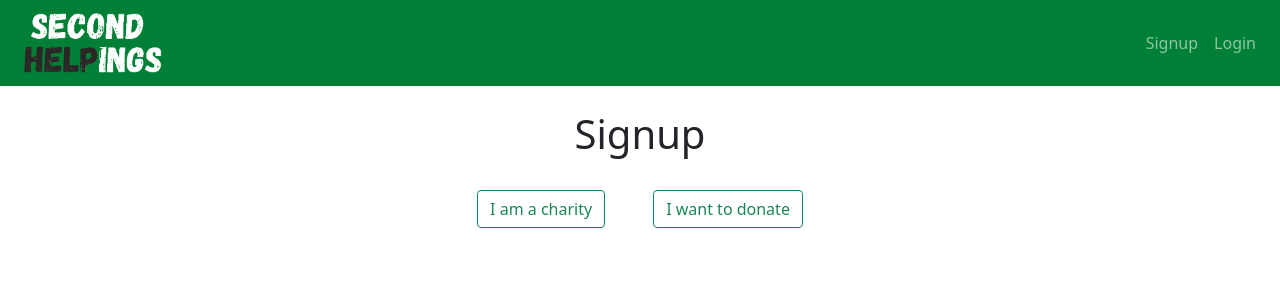
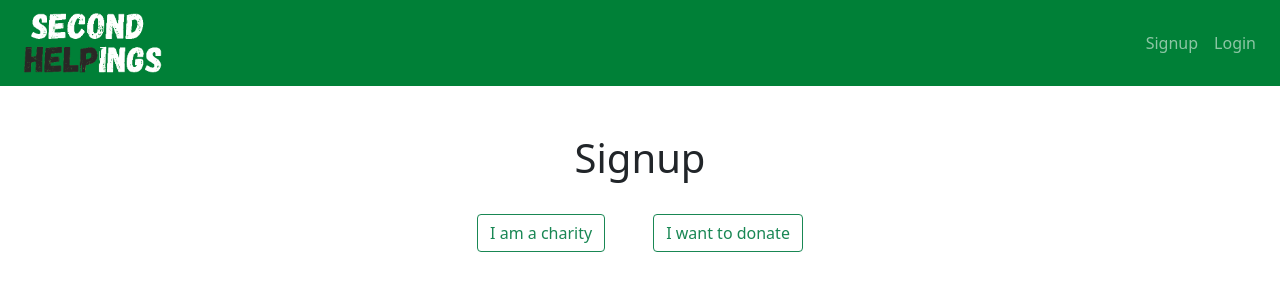
Before and after one commit to Nicola-Carroll/tech_for_good, a React (Create React App) app in the folder client/: page /signup in a window 1280 px wide. Shown: the top 300 px of the page. Built offline with nearby package versions, Linux system fonts and the light colour scheme; no server answers.

Commit message:
unified headers and header spacing

```diff
--- a/client/src/pages/create-user.component.js
+++ b/client/src/pages/create-user.component.js
@@ -34,7 +34,7 @@ export default class Signup extends Component {
 
   render() {
     return (
-      <div className="m-4">
+      <div className="m-5">
         {this.renderHeader()}
         <div className="text-center">
           <button
--- a/client/src/pages/login.component.js
+++ b/client/src/pages/login.component.js
@@ -10,7 +10,7 @@ export default class Login extends Component {
           {({ loginUser }) => {
             return (
               <>
-                <div className="m-4">
+                <div className="m-5">
                   <h1 className="text-center">Login</h1>
                   <LoginForm updateUser={loginUser} />
                 </div>
--- a/client/src/pages/view-my-claims.component.js
+++ b/client/src/pages/view-my-claims.component.js
@@ -5,7 +5,7 @@ export default class ViewMyClaims extends Component {
   render() {
     return (
       <>
-        <h2 className="text-center mt-5">Donations you have claimed</h2>
+        <h1 className="text-center mt-5">Donations you have claimed</h1>
         <MyClaimFeed></MyClaimFeed>
       </>
     );
--- a/client/src/pages/view-my-listings.component.js
+++ b/client/src/pages/view-my-listings.component.js
@@ -5,7 +5,7 @@ export default class ViewMyListings extends Component {
   render() {
     return (
       <>
-        <h2 className="text-center mt-5">Donations you have listed</h2>
+        <h1 className="text-center mt-5">Donations you have listed</h1>
         <MyListingFeed></MyListingFeed>
       </>
     );
```
